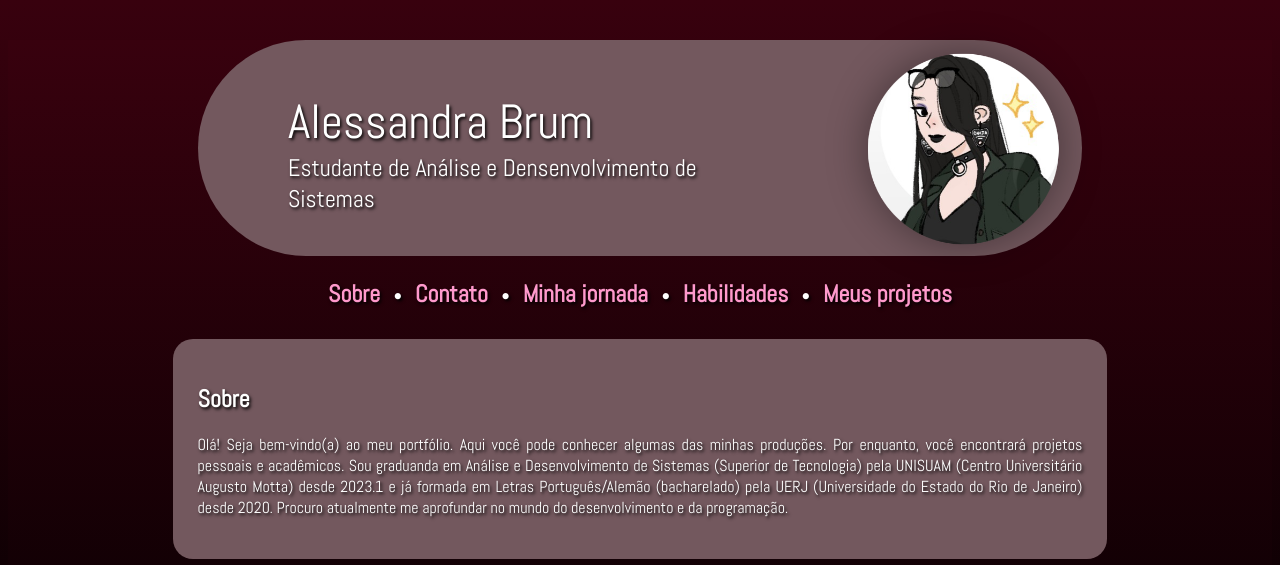
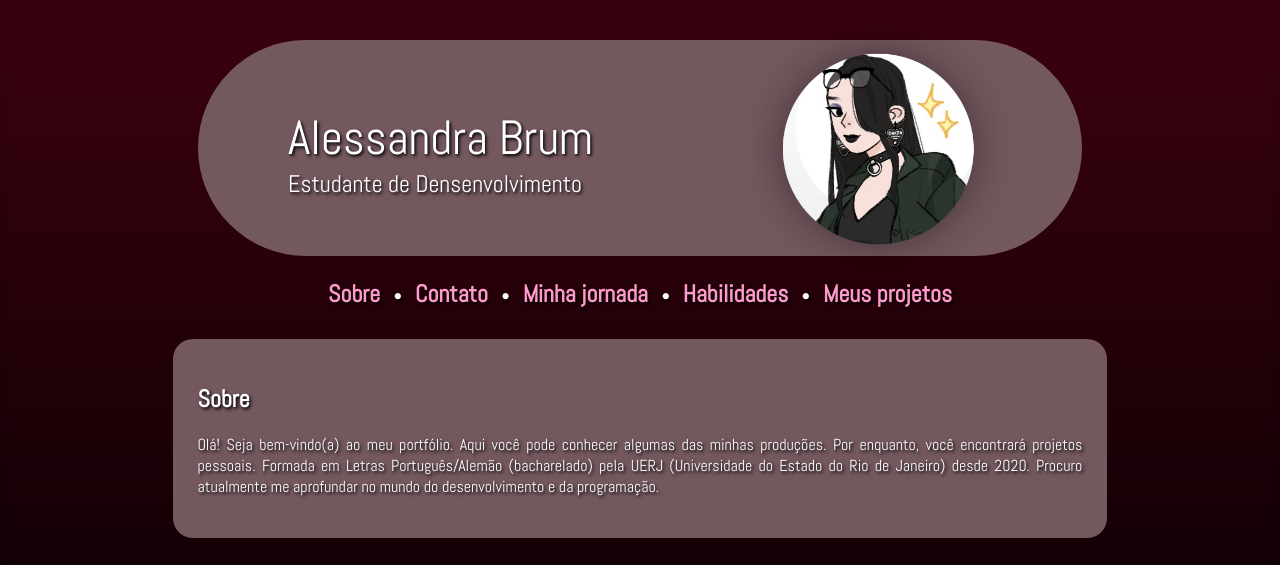
Before and after one commit to AlessandraBrum/Portfolio-primeiroestudo, a plain HTML site: page index.html in a window 1280 px wide. Shown: the top 565 px of the page. Drawn offline with Linux system fonts and the light colour scheme.

Commit message:
Update index.html

```diff
--- a/index.html
+++ b/index.html
@@ -19,7 +19,7 @@
                 <tr class="tr-header">
                     <td class="td-header">
                         <span class="name-on-header">Alessandra Brum</span><br>
-                        Estudante de Análise e Densenvolvimento de Sistemas
+                        Estudante de Densenvolvimento
                     </td>
                     <td><img src="src/avatar.png" class="image image-on-header" width="200px" height="auto">
                     </td>
@@ -44,9 +44,8 @@
         <section id="Sobre" class="card justify-text">
             <h2>Sobre</h2>
             <p>Olá! Seja bem-vindo(a) ao meu portfólio. Aqui você pode conhecer algumas das minhas
-                produções. Por enquanto, você encontrará projetos pessoais e acadêmicos. Sou graduanda em Análise e
-                Desenvolvimento de Sistemas (Superior de Tecnologia) pela UNISUAM (Centro Universitário Augusto Motta)
-                desde 2023.1 e já formada em Letras Português/Alemão (bacharelado) pela UERJ (Universidade do Estado do
+                produções. Por enquanto, você encontrará projetos pessoais.
+                Formada em Letras Português/Alemão (bacharelado) pela UERJ (Universidade do Estado do
                 Rio de Janeiro) desde 2020. Procuro atualmente me aprofundar no mundo do
                 desenvolvimento e da programação.
             </p>
```
